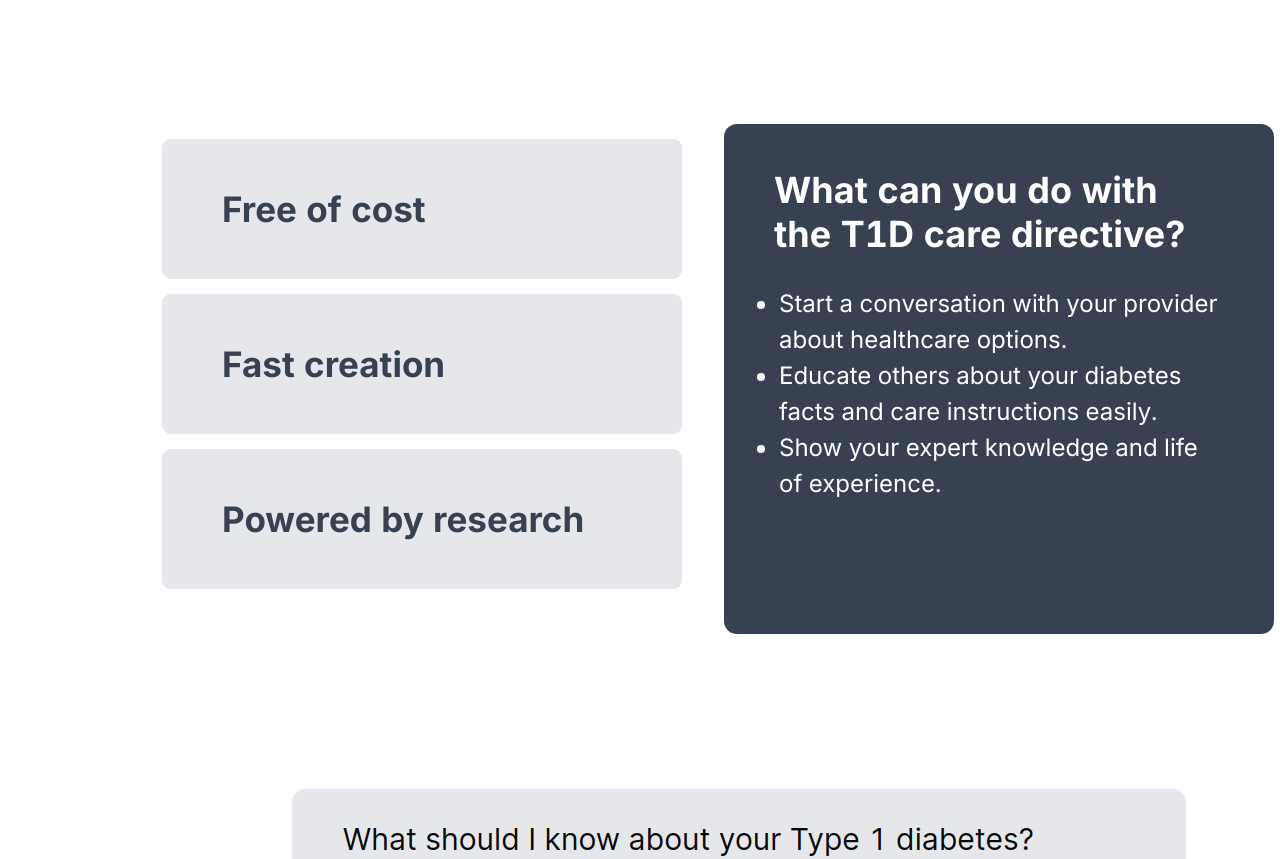
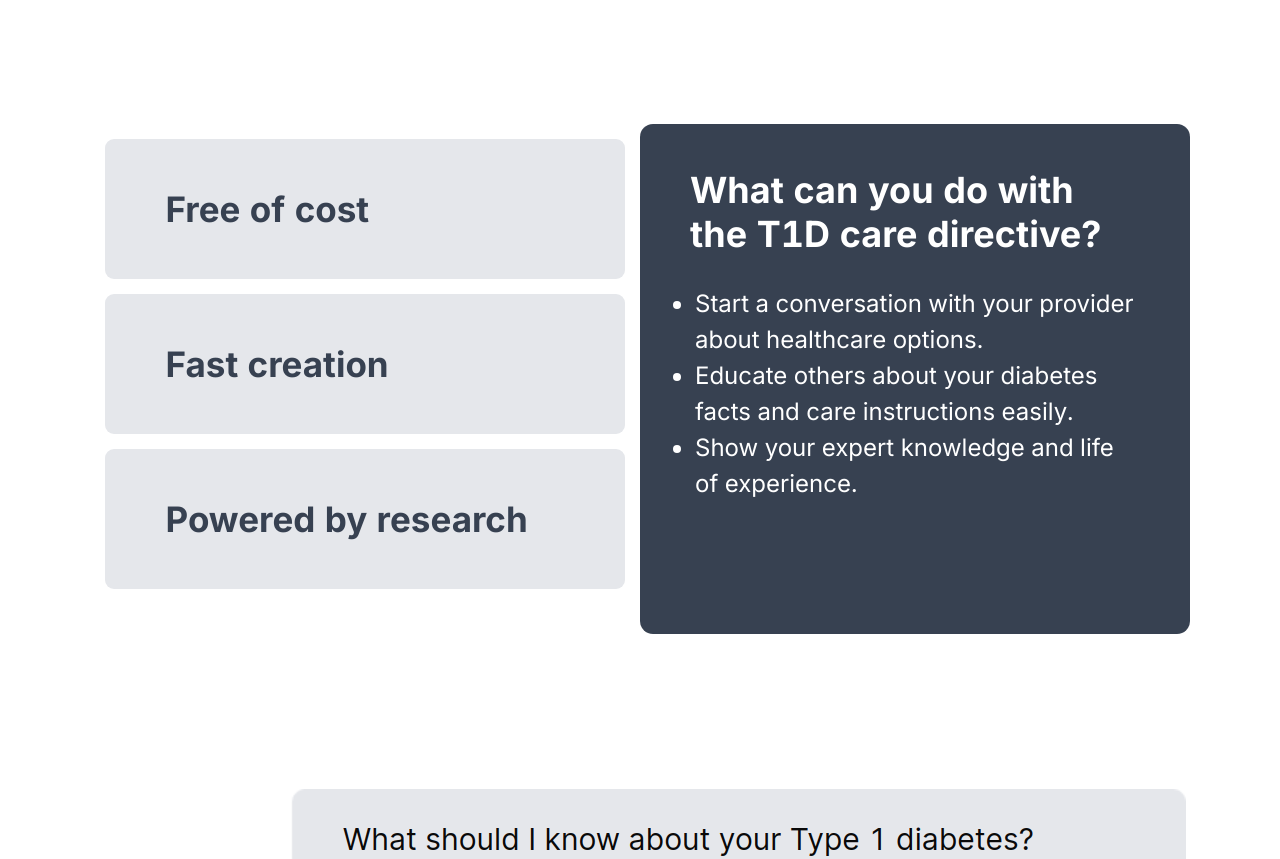
Before and after one commit to jhcode14/t1d-fall2021, a React (Create React App) app: page / in a window 1280 px wide. Shown: the part 1660-2519 px from the top of the page. Built offline with nearby package versions, Linux system fonts and the light colour scheme.

Commit message:
proper overview css fix

```diff
--- a/src/components/Overview.js
+++ b/src/components/Overview.js
@@ -21,7 +21,6 @@ class Overview extends React.Component {
                             </Row>
                         </div>
                     </Col>
-
                     <Col className="column">
                         <div id="explanation_container">
                             <h2 id="explanation_container_heading"><br />What can you do with the T1D care directive?</h2>
--- a/src/styles/overview.css
+++ b/src/styles/overview.css
@@ -29,6 +29,7 @@
 #overview_spacing {
     margin-top: 100px;
     margin-bottom: 100px;
+
 }
 
 
@@ -42,7 +43,7 @@
 
 #grid {
     display: flex;
-    margin-left: 5%;
+    justify-content: center;
 }
 
 
@@ -53,7 +54,6 @@
     top: 1385px;
     background: #374151;
     border-radius: 13px;
-    margin-left: 20%;
 }
 
 #ov_container {
@@ -63,7 +63,6 @@
     top: 1385px;
     background: white;
     border-radius: 13px;
-    margin-left: 15%;
 }
 
 #list {
```
Lines whose indentation alone changed are shown as unchanged.
